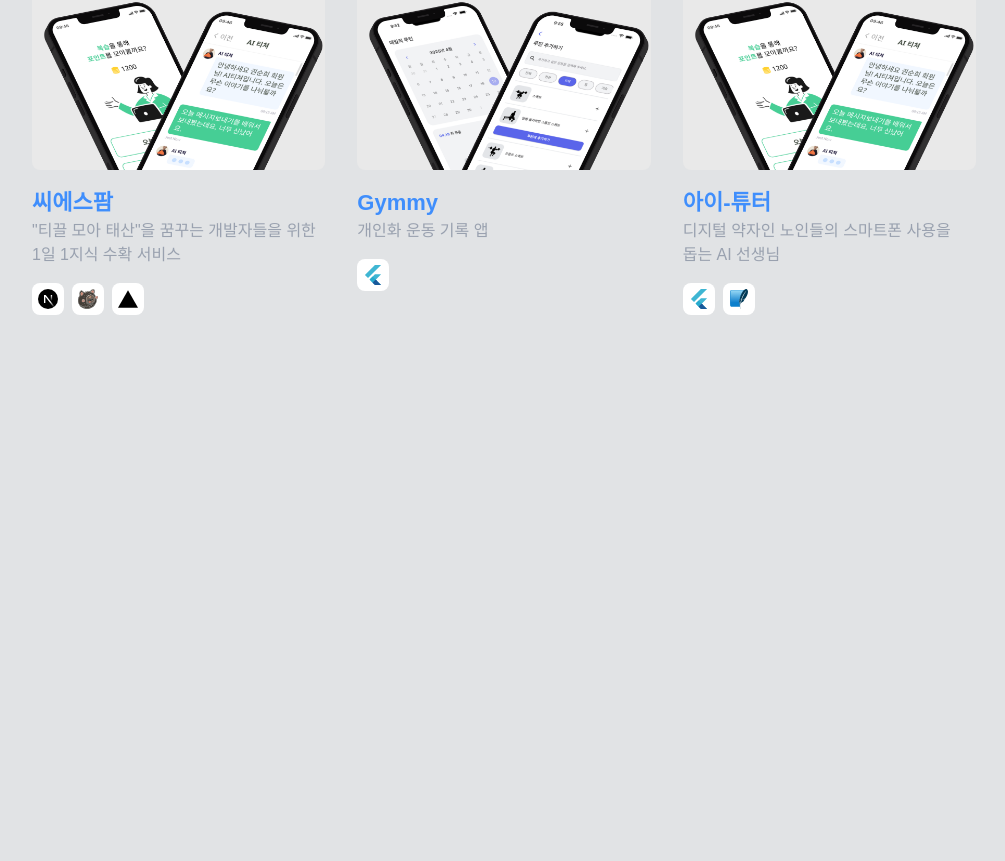
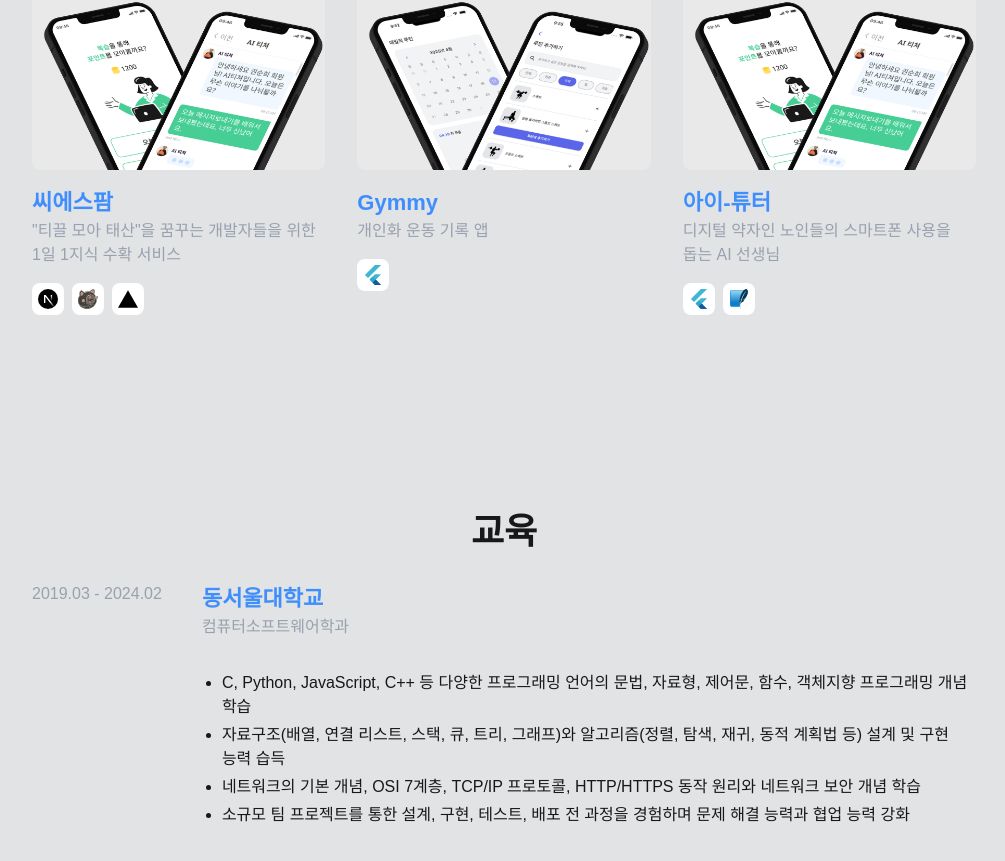
Before and after one commit to ggalmury/portfolio, a Next.js app: page / in a window 1280 px wide. Shown: the part 2527-3388 px from the top of the page, without its empty margins (136-1141 px from the left). Before the commit the page ends 2938 px from the top, so only its background shows below. Built offline with nearby package versions, Linux system fonts and the light colour scheme.

Commit message:
feat: 교육 섹션 구현

```diff
--- a/src/app/page.tsx
+++ b/src/app/page.tsx
@@ -5,6 +5,7 @@
 import TechSkillSection from "@/components/sections/TechSkillSection";
 import CareerSection from "@/components/sections/CareerSection";
 import ProjectSection from "@/components/sections/ProjectSection";
+import EducationSection from "@/components/sections/EducationSection";
 
 const MainPage = () => {
   return (
@@ -18,6 +19,8 @@
       <CareerSection />
 
       <ProjectSection />
+
+      <EducationSection />
     </main>
   );
 };
--- /dev/null
+++ b/src/components/organisms/EducationInfoUnit.tsx
@@ -0,0 +1,33 @@
+"use client";
+
+import clsx from "clsx";
+
+import { Education } from "@/types/education";
+
+import Heading1 from "@/components/atoms/typography/Heading1";
+import Body1 from "@/components/atoms/typography/Body1";
+import BulletListCard from "@/components/molecules/BulletListCard";
+
+interface EducationInfoUnitProps {
+  education: Education;
+}
+
+const EducationInfoUnit = ({ education }: EducationInfoUnitProps) => {
+  return (
+    <div className={clsx("flex flex-col gap-2", "md:flex-row md:gap-10")}>
+      <Body1 text={`${education.enteredAt} - ${education.graduatedAt}`} styles={{ color: "text-gray-400" }} />
+
+      <div className="flex flex-col flex-1 items-start gap-8">
+        <div className="flex flex-col">
+          <Heading1 text={education.schoolName} styles={{ color: "text-primary-600" }} />
+
+          <Body1 text={education.major} styles={{ color: "text-gray-400" }} />
+        </div>
+
+        <BulletListCard items={education.curriculum} />
+      </div>
+    </div>
+  );
+};
+
+export default EducationInfoUnit;
--- /dev/null
+++ b/src/components/sections/EducationSection.tsx
@@ -0,0 +1,21 @@
+import { EDUCATIONS } from "@/constants/educations";
+
+import SlideUpSection from "@/components/layouts/SlideUpSection";
+import Content from "@/components/layouts/Content";
+import EducationInfoUnit from "@/components/organisms/EducationInfoUnit";
+
+const EducationSection = () => {
+  return (
+    <SlideUpSection>
+      <Content title="교육">
+        <div className="flex flex-col gap-y-16">
+          {EDUCATIONS.map((education) => (
+            <EducationInfoUnit key={education.schoolName} education={education} />
+          ))}
+        </div>
+      </Content>
+    </SlideUpSection>
+  );
+};
+
+export default EducationSection;
--- /dev/null
+++ b/src/constants/educations.ts
@@ -0,0 +1,16 @@
+import { Education } from "@/types/education";
+
+export const EDUCATIONS: Education[] = [
+  {
+    schoolName: "동서울대학교",
+    major: "컴퓨터소프트웨어학과",
+    enteredAt: "2019.03",
+    graduatedAt: "2024.02",
+    curriculum: [
+      "C, Python, JavaScript, C++ 등 다양한 프로그래밍 언어의 문법, 자료형, 제어문, 함수, 객체지향 프로그래밍 개념 학습",
+      "자료구조(배열, 연결 리스트, 스택, 큐, 트리, 그래프)와 알고리즘(정렬, 탐색, 재귀, 동적 계획법 등) 설계 및 구현 능력 습득",
+      "네트워크의 기본 개념, OSI 7계층, TCP/IP 프로토콜, HTTP/HTTPS 동작 원리와 네트워크 보안 개념 학습",
+      "소규모 팀 프로젝트를 통한 설계, 구현, 테스트, 배포 전 과정을 경험하며 문제 해결 능력과 협업 능력 강화",
+    ],
+  },
+] as const;
--- /dev/null
+++ b/src/types/education.ts
@@ -0,0 +1,7 @@
+export interface Education {
+  schoolName: string;
+  major: string;
+  enteredAt: string;
+  graduatedAt: string;
+  curriculum: string[];
+}
```
